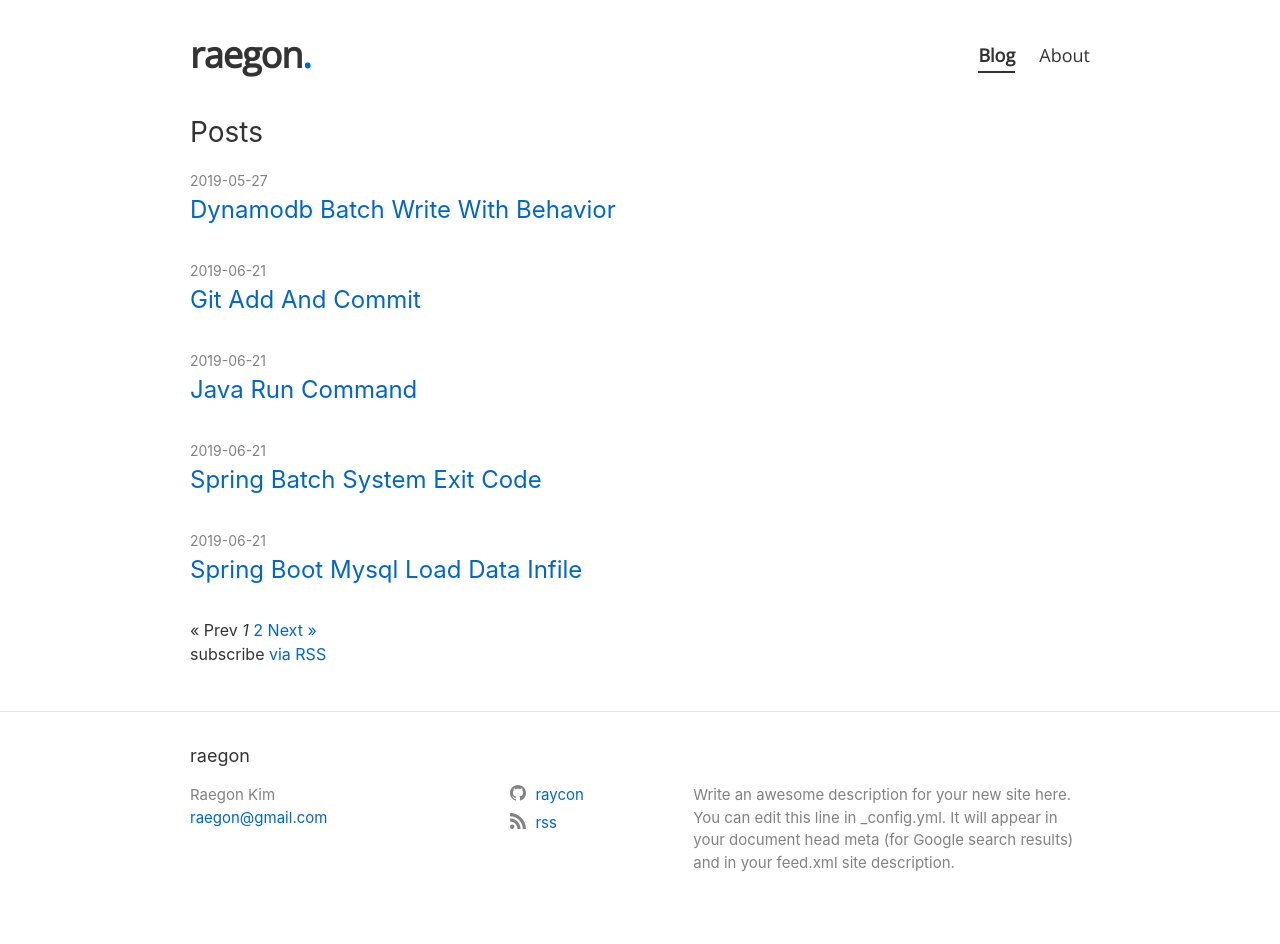
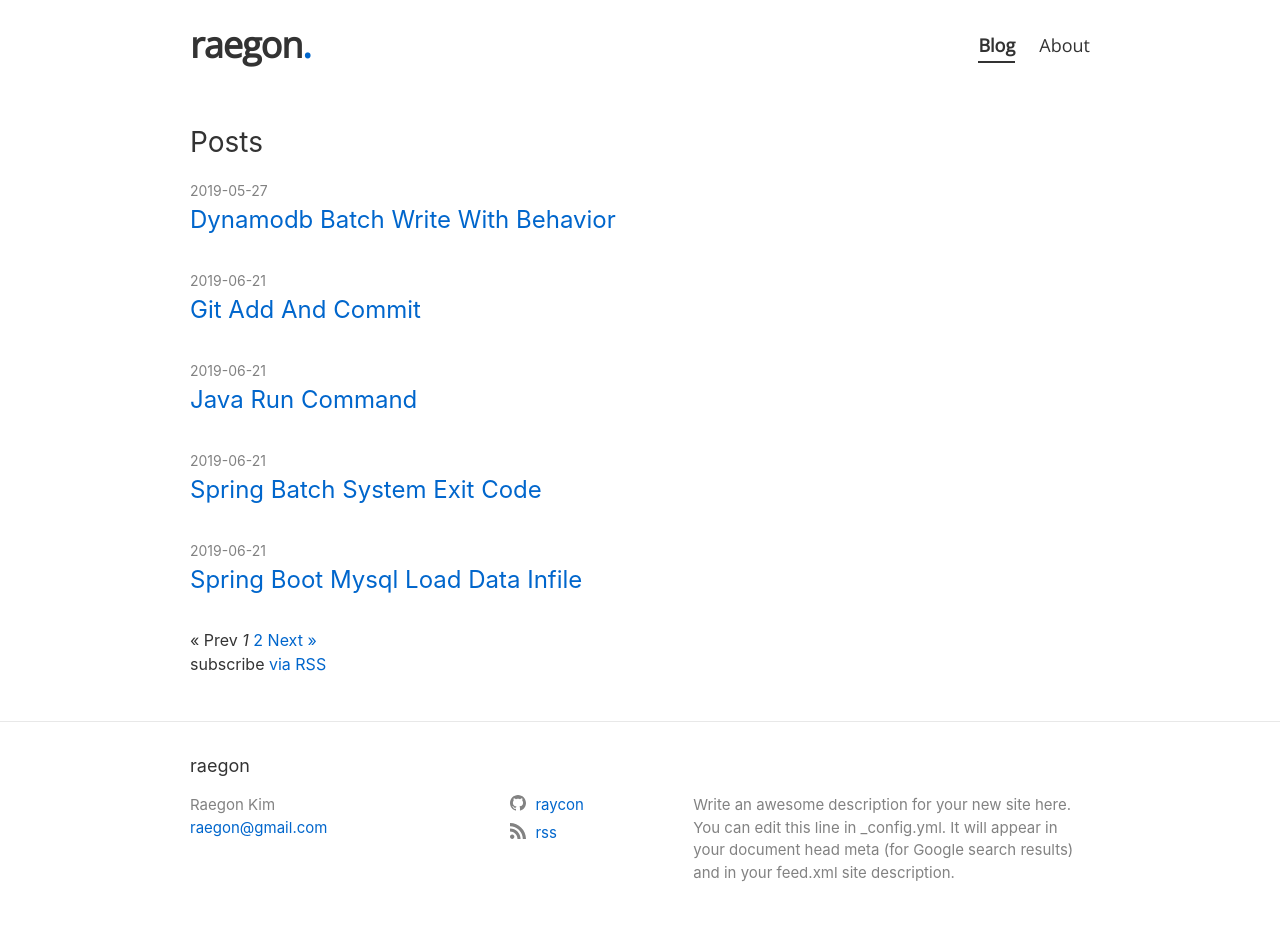
Before and after one commit to raycon/raycon.github.io, a Jekyll site: the page built from index.html, in a window 1280 px wide. Built offline with Jekyll 4.4.1, drawn with Linux system fonts in a browser that asks for light colours; the list of posts is cut into pages by our own code.

Commit message:
Change header margin

```diff
--- a/_sass/minima/_layout.scss
+++ b/_sass/minima/_layout.scss
@@ -3,10 +3,10 @@
  */
 .site-header {
   min-width: 4rem;
-  margin-top: $spacing-unit;
+  margin: 20px 0;
 
   @include media-query($on-laptop) {
-    margin-top: $spacing-unit / 3;
+    margin: 10px 0;
   }
 }
 
```
